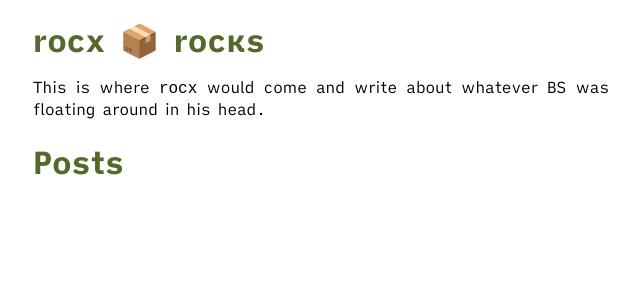
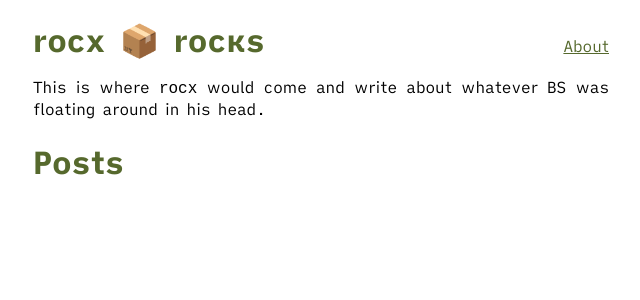
Before and after one commit to rocx/rocx.github.io, a Jekyll site: the page built from index.html, in a window 1280 px wide. Shown: the top 300 px of the page, without its empty margins (319-959 px from the left). Built offline with Jekyll 4.4.1, drawn with Linux system fonts in a browser that asks for light colours.

Commit message:
component(nav-header): Insert nav-header into default layout

```diff
--- a/_layouts/default.html
+++ b/_layouts/default.html
@@ -7,9 +7,7 @@
     <link href="/assets/styles/rocx.css" rel="stylesheet">
   </head>
   <body>
-    <header>
-      <a href="/" class="home">rocx 📦 rocкs</a>
-    </header>
+    {% include components/nav-header.html %}
 
     {{ content }}
   </body>
--- a/assets/styles/rocx.css
+++ b/assets/styles/rocx.css
@@ -9,6 +9,7 @@
 
 @import "fonts/ia-writer-quattro.css";
 @import "palettes/modus-operandi.css";
+@import "components/nav-header.css";
 
 /* It may look weird using variables to declare variables.
  * This just saves time from changing the variable everywhere.
@@ -46,12 +47,6 @@ h1, h2, h3, h4, h5, h6 {
     color: var(--rocx--accent);
 }
 
-body > header > .home {
-    font-size: 2rem;
-    font-weight: bold;
-    text-decoration: none;
-}
-
 ul li {
     list-style-type: square;
 }
```
